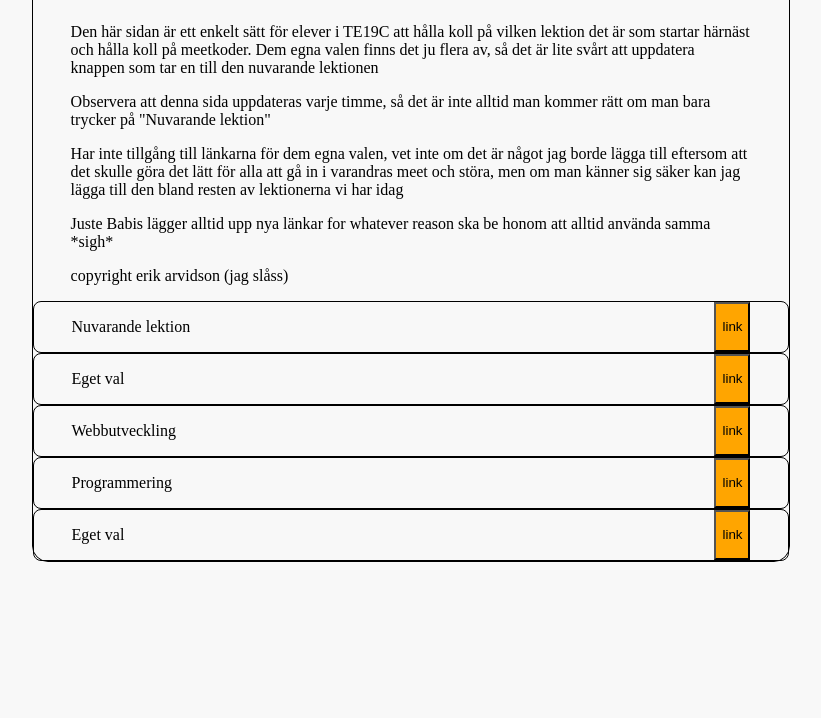
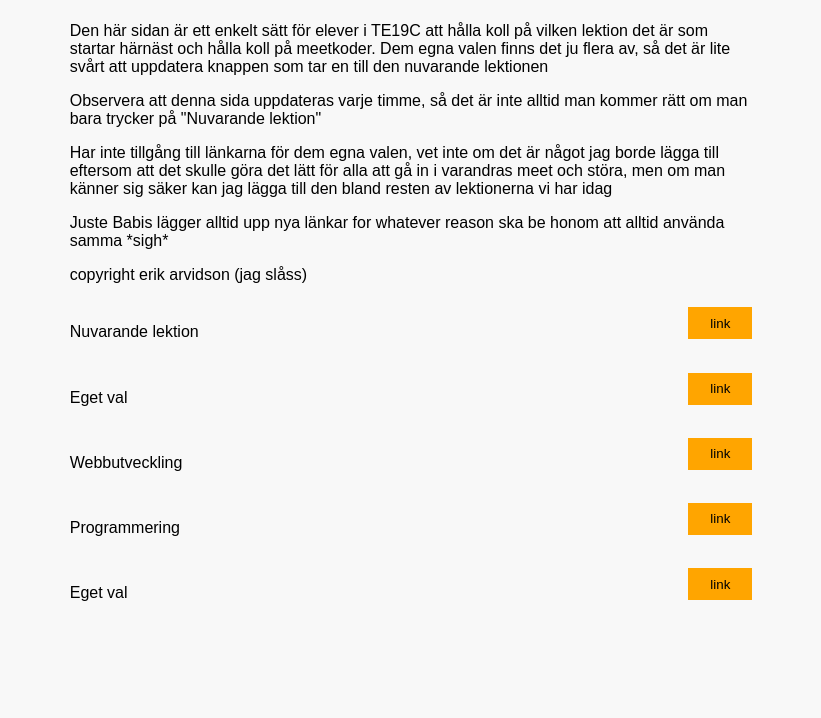
Before and after one commit to e-r-ik/te19cannibaler, a plain HTML site: page index.html in a window 1280 px wide. Shown: the part 82-800 px from the top of the page, without its empty margins (229-1050 px from the left). Drawn offline with Linux system fonts and the light colour scheme.

Commit message:
Update master.css

```diff
--- a/master.css
+++ b/master.css
@@ -1,5 +1,6 @@
 body {
   background-color: #f8f8f8;
+  font-family: sans-serif;
 }
 
 main {
@@ -7,24 +8,27 @@ main {
   flex-direction: column;
   margin-left: 20%;
   margin-right: 20%;
-  border: 1px solid black;
-  border-radius: 2vh;
 }
 
 section {
   display: flex;
   flex-direction: row;
-  border: 1px solid black;
-  border-radius: 1vh;
+  margin-top: 1%;
+  margin-bottom: 1%;
 }
 
 p, h1 {
   margin-left: 5%;
   margin-right: 5%;
+  font-family: sans-serif;
 }
 
 button {
   margin-right: 5%;
   margin-left: auto;
+  font-family: sans-serif;
   background-color: orange;
+  border: none;
+  width: 8vh;
+  height: 4vh;
 }
```
